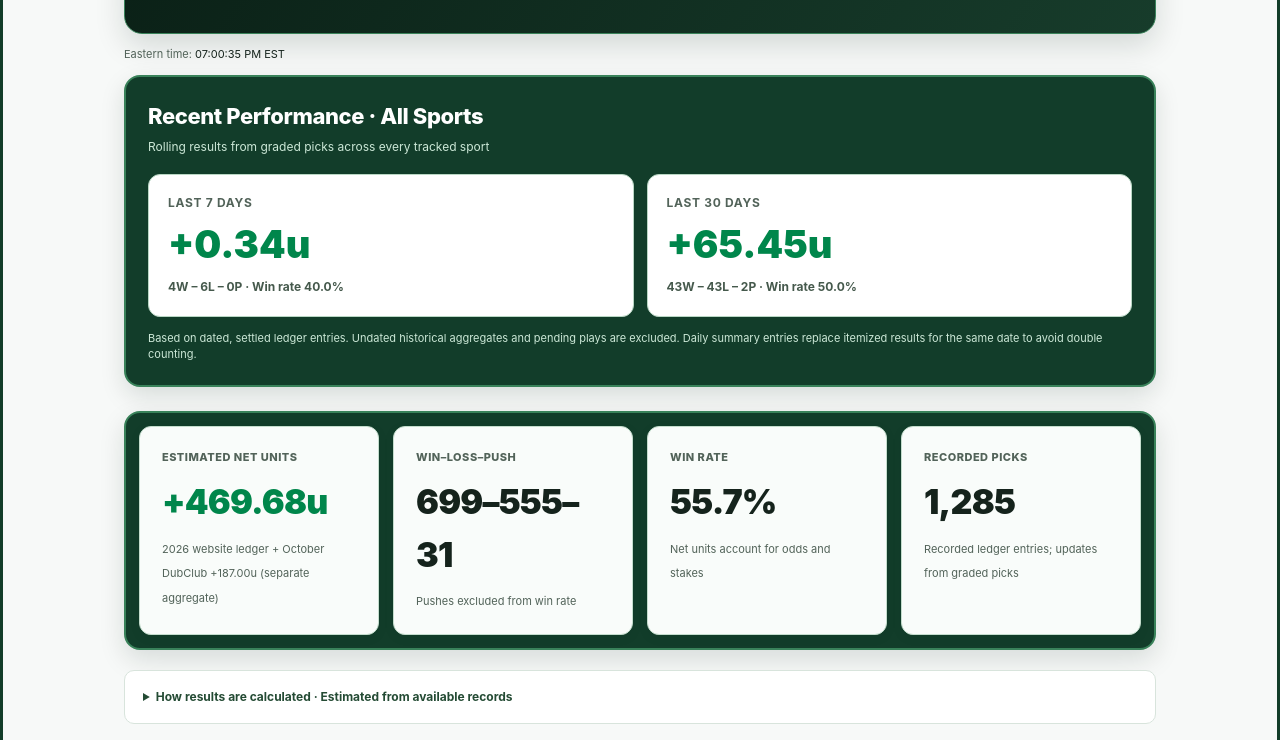
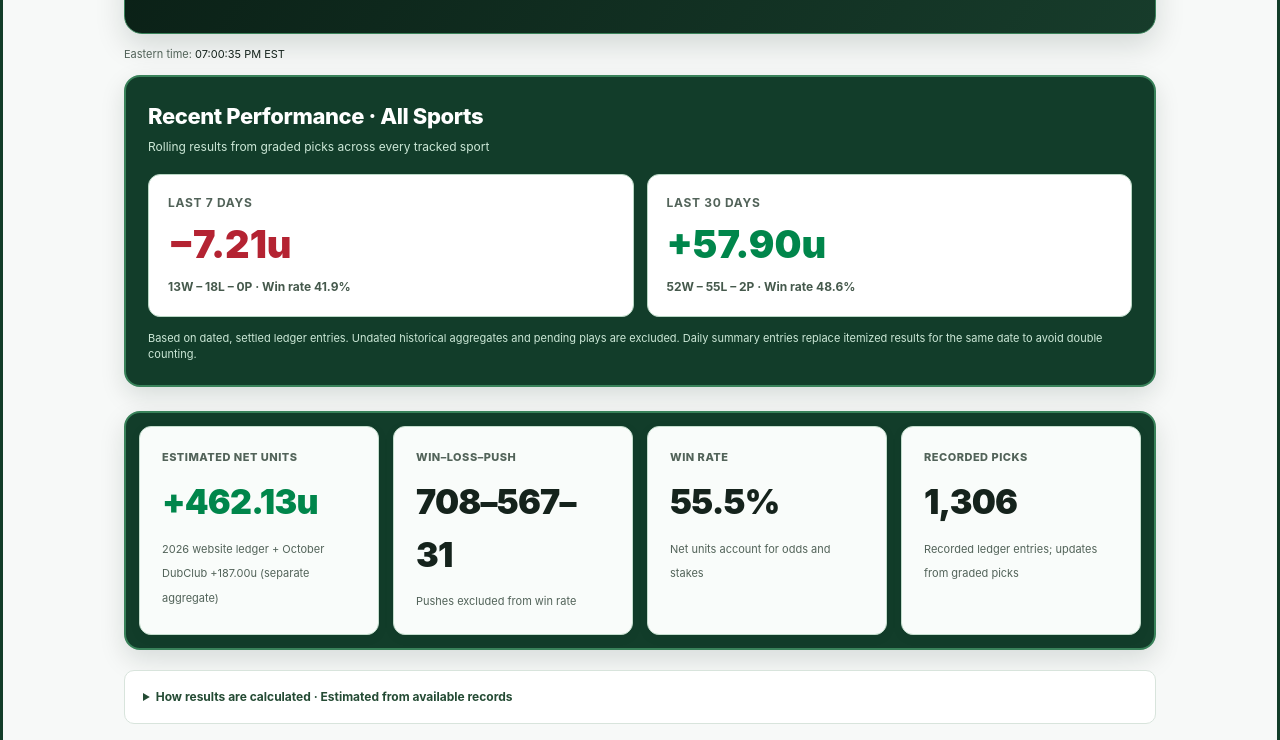
Before and after one commit to urmansince86ca-cpu/results-, a plain HTML site: page index.html in a window 1280 px wide. Shown: the part 550-1290 px from the top of the page. Drawn offline with Linux system fonts and the light colour scheme; no server answers.

Commit message:
Grade November 19–22 VIP picks in results ledger

```diff
--- a/index.html
+++ b/index.html
@@ -440,6 +440,30 @@ picks.push(
 {"date":"2026-11-18","sport":"NCAAB","pick":"Arizona -4 vs UConn (+110) · risk 2.00u","outcome":"WIN","score":"User-confirmed WIN","cents":220,"estimated":false},
 {"date":"2026-11-18","sport":"NCAAB","pick":"Arizona ML vs UConn (-140) · risk 4.20u","outcome":"WIN","score":"User-confirmed WIN","cents":300,"estimated":false}
 );
+/* November 19–22, 2026 — Telegram VIP wagers grouped by post date. */
+picks.push(
+{"date":"2026-11-19","sport":"NFL","pick":"Breece Hall Under 51.5 rushing yards (-105) · risk 3.15u","outcome":"LOSS","score":"86 rushing yards vs Chargers","cents":-315,"estimated":false},
+{"date":"2026-11-19","sport":"NFL","pick":"Indianapolis Colts +13 (-110) · risk 3.30u","outcome":"LOSS","score":"Texans 26, Colts 3","cents":-330,"estimated":false},
+{"date":"2026-11-19","sport":"NFL","pick":"Indianapolis Colts ML (+577) · risk 0.50u","outcome":"LOSS","score":"Texans 26, Colts 3","cents":-50,"estimated":false},
+{"date":"2026-11-19","sport":"NFL","pick":"New Orleans Saints +12 (-115) · risk 3.45u","outcome":"WIN","score":"Bears 21, Saints 13","cents":300,"estimated":false},
+{"date":"2026-11-19","sport":"NFL","pick":"New Orleans Saints ML (+499) · risk 0.50u","outcome":"LOSS","score":"Bears 21, Saints 13","cents":-50,"estimated":false},
+{"date":"2026-11-19","sport":"NCAAB","pick":"Georgia Southern +4 (-110) · risk 3.30u","outcome":"WIN","score":"Georgia Southern 86, Houston Christian 79","cents":300,"estimated":false},
+{"date":"2026-11-19","sport":"NCAAB","pick":"Georgia vs Georgia Tech Under 166.5 (-105) · risk 3.15u","outcome":"LOSS","score":"Georgia 88, Georgia Tech 82 (170 total)","cents":-315,"estimated":false},
+{"date":"2026-11-19","sport":"NCAAB","pick":"Utah Valley vs East Carolina Over 151.5 (-115) · risk 3.45u","outcome":"WIN","score":"Utah Valley 90, East Carolina 79 (169 total)","cents":300,"estimated":false},
+{"date":"2026-11-19","sport":"NCAAB","pick":"Georgia Tech Under 172.5 / East Carolina Over 145.5 teaser (+100) · risk 3.00u","outcome":"WIN","score":"Georgia Tech game 170 total, East Carolina game 169 total","cents":300,"estimated":false},
+{"date":"2026-11-20","sport":"NCAAF","pick":"Wake Forest -20 (-120) · risk 2.40u","outcome":"WIN","score":"Wake Forest 50, Georgia Tech 29","cents":200,"estimated":false},
+{"date":"2026-11-20","sport":"NBA","pick":"Dallas Mavericks -5 (-110) · risk 3.30u","outcome":"WIN","score":"Mavericks 110, Clippers 100","cents":300,"estimated":false},
+{"date":"2026-11-20","sport":"NHL","pick":"Pittsburgh Penguins ML (+117) · risk 2.00u","outcome":"LOSS","score":"Predators 4, Penguins 3","cents":-200,"estimated":false},
+{"date":"2026-11-21","sport":"NCAAB","pick":"Norfolk State vs UNC Wilmington Over 149.5 (-115) · risk 3.45u","outcome":"WIN","score":"UNC Wilmington 89, Norfolk State 80 (169 total)","cents":300,"estimated":false},
+{"date":"2026-11-21","sport":"NCAAB","pick":"Columbia ML (-116) · risk 2.32u","outcome":"WIN","score":"Columbia 80, Boston University 71 (OT)","cents":200,"estimated":false},
+{"date":"2026-11-21","sport":"NCAAB","pick":"Texas A&M–Corpus Christi +3 (-105) · risk 3.15u","outcome":"LOSS","score":"Oral Roberts 78, Texas A&M–Corpus Christi 74","cents":-315,"estimated":false},
+{"date":"2026-11-21","sport":"NCAAB","pick":"Presbyterian +8.5 (-115) · risk 3.45u","outcome":"LOSS","score":"Tennessee Tech 97, Presbyterian 69","cents":-345,"estimated":false},
+{"date":"2026-11-21","sport":"NFL","pick":"J.J. McCarthy Over 209.5 passing yards (-115) · risk 3.45u","outcome":"LOSS","score":"173 passing yards vs Jaguars","cents":-345,"estimated":false},
+{"date":"2026-11-21","sport":"NFL","pick":"Trevor Lawrence Over 229.5 passing yards (-117) · risk 3.51u","outcome":"WIN","score":"301 passing yards vs Giants","cents":300,"estimated":false},
+{"date":"2026-11-21","sport":"NFL","pick":"Kenyon Sadiq Under 26.5 receiving yards (-115) · risk 3.45u","outcome":"LOSS","score":"30 receiving yards vs Chargers","cents":-345,"estimated":false},
+{"date":"2026-11-22","sport":"NFL","pick":"Las Vegas Raiders live +12.5 (+100) · risk 3.00u","outcome":"LOSS","score":"Broncos 38, Raiders 24","cents":-300,"estimated":false},
+{"date":"2026-11-22","sport":"NFL","pick":"Minnesota Vikings +4 (-115) · risk 3.45u","outcome":"LOSS","score":"49ers 35, Vikings 10","cents":-345,"estimated":false}
+);
 /* November 16, 2026 — user-confirmed 4-1, +8.23u; three Rams futures still pending. */
 picks.push(
 {"date":"2026-11-16","sport":"NCAAB","pick":"Prairie View +32.5 (-105) · risk 2.10u","outcome":"WIN","score":"User-confirmed WIN · +2.00u","cents":200,"estimated":false},
```
